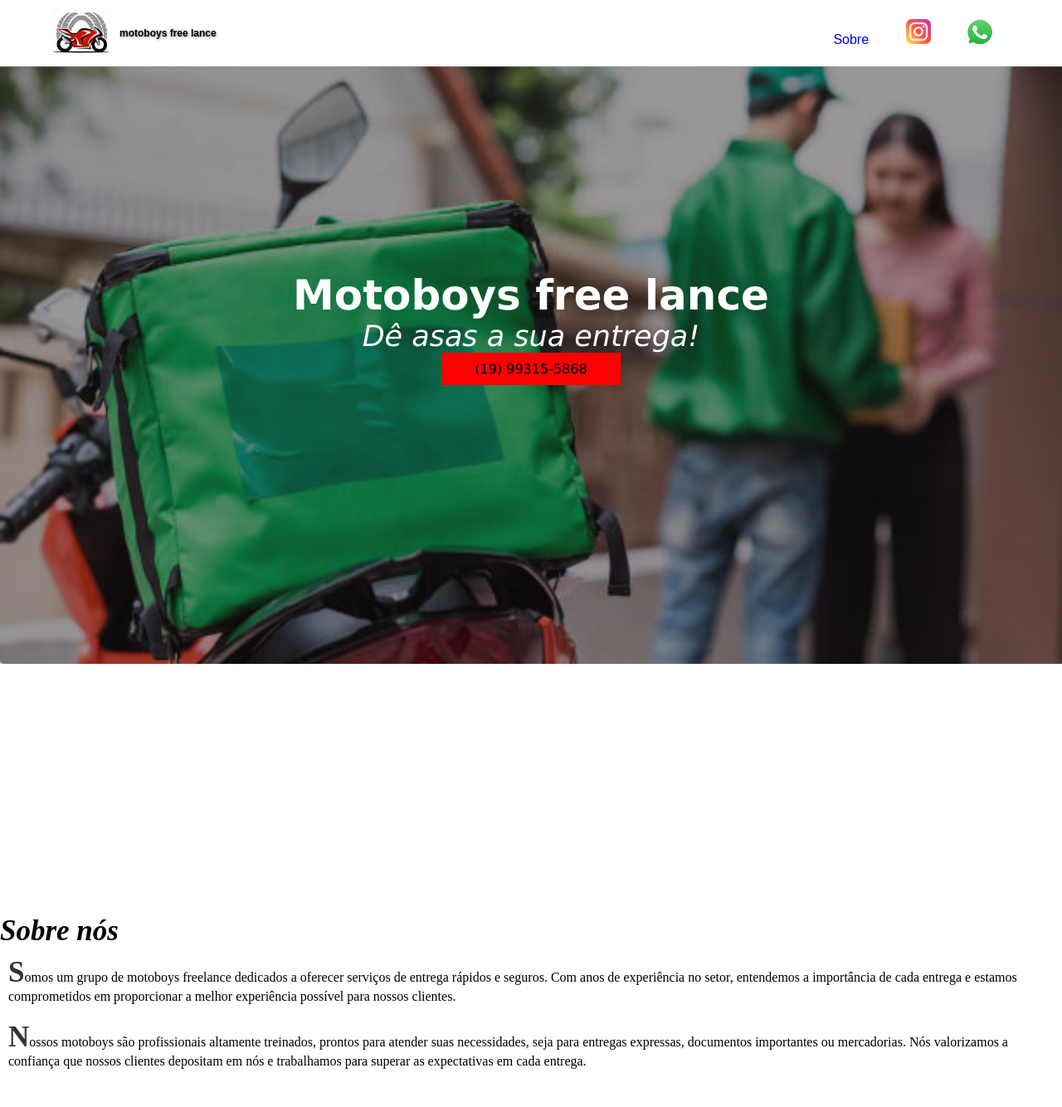
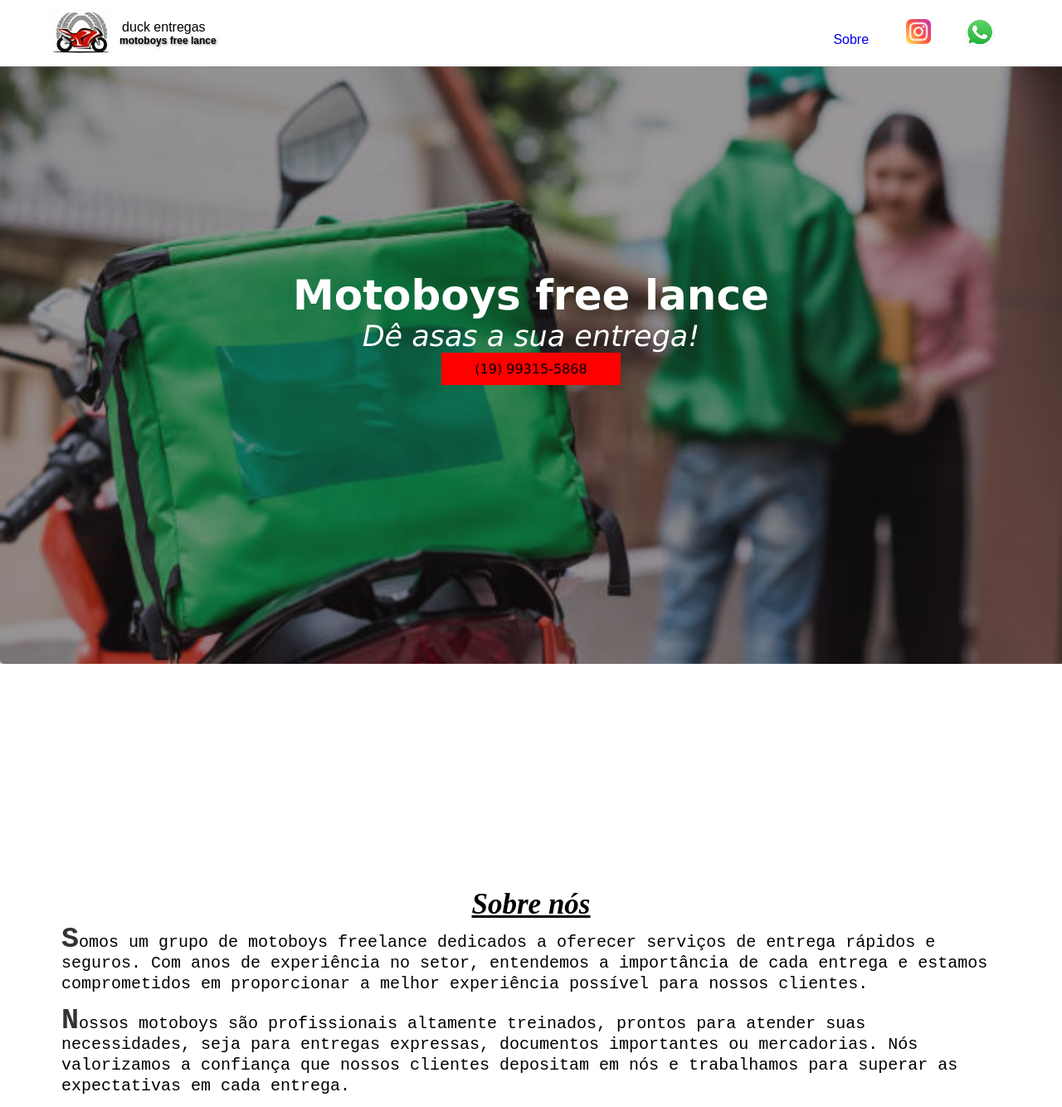
Before and after one commit to rodolfopassos35/projeto-jefferson, a plain HTML site: page index.html in a window 1280 px wide. Shown: the top 1334 px of the page at 83% size. Drawn offline with Linux system fonts and the light colour scheme.

Commit message:
melhorias-topo

```diff
--- a/index.html
+++ b/index.html
@@ -12,7 +12,10 @@
         <div class="conteudo-topo">
             <div class="logo">
                 <img src="imagem/logo-jefferson.png" alt="logo">
-                <p>motoboys free lance</p>
+                <div class="span-paragrafo">
+                    <span>duck entregas</span>
+                    <p>motoboys free lance</p>
+                </div>
             </div>
             <nav class="links-topo">
                 <a class="link-sobre" href="#sobre">Sobre</a>
--- a/style.css
+++ b/style.css
@@ -25,6 +25,14 @@ header {
 }
 .logo img {
     width:70px;
+}
+.span-paragrafo {
+    display:flex;
+    flex-direction:column;
+    align-items:center;
+    justify-content: center;
+    padding:0;
+    margin:0;
 }
 .logo p{
     color:#000;
@@ -114,30 +122,27 @@ h1 {
 
 }
 .conteudo-sobre{
-    /* width:90%;
-    min-height:70vh;
-    margin:0 auto;
-    padding:0 10px;
-    display:flex;
-    flex-direction:column;
-    align-items:center;
-    justify-content:space-around;
-    flex-wrap:wrap; */
     display: flex;
     flex-direction: column;
     justify-content: space-between;
+    align-items:center;
+    flex-wrap:wrap;
     height: 100%;
+    width: 90%;
+    margin:0 auto;
 }
 .conteudo-sobre h2 {
     font-size:35px;
     font-style: oblique;
+    text-align: center;
+    text-decoration:underline;
 }
 .conteudo-sobre p {
-    /* color:#000;
+    color:#000;
     font-size:20px;
     font-family: 'Courier New', Courier, monospace;
-    line-height:25px; */
-    flex-grow: 1;
+    line-height:25px;
+    flex-grow: 2;
     margin: 0;
     padding: 10px;
 }
@@ -208,7 +213,7 @@ footer{
         gap:10px;
     }
     .conteudo-sobre p {
-        font-size:12px;
+        font-size:15px;
     }
     .conteudo-footer p {
         font-size:11px;
```
